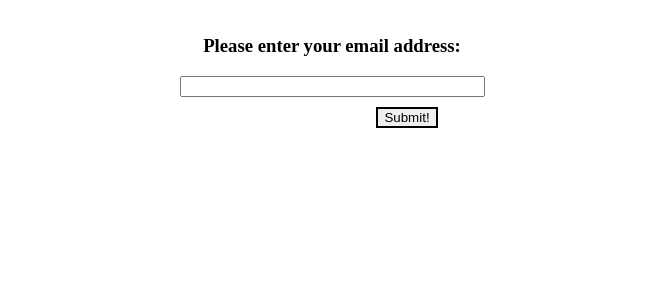
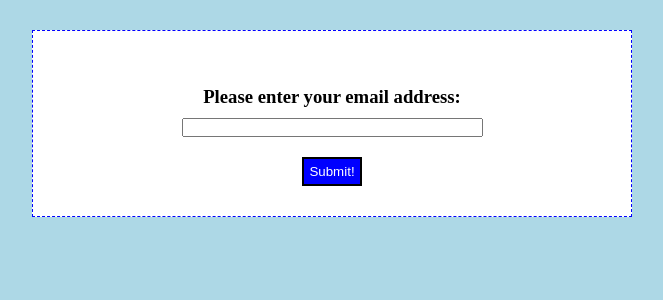
Before and after one commit to blueyedQT/EmailValidationWithDB, a PHP site: page / in a window 1280 px wide. Shown: the top 300 px of the page, without its empty margins (308-971 px from the left). Run offline with PHP 8.4, Linux system fonts and the light colour scheme.

Commit message:
allparts working!

```diff
--- a/index.php
+++ b/index.php
@@ -9,15 +9,16 @@ session_start();
 	<link rel="stylesheet" type="text/css" href="styles.css">
 </head>
 <body>
-	<?php if(!empty($_SESSION['message'])) {
-		echo "<p class='error'>" . $_SESSION['message'] . '</p>';
-		unset($_SESSION['message']);
-	}
-	?>
 	<form action="process.php" method="post">
+		<?php
+		if(!empty($_SESSION['message'])) {
+			echo "<p class='error'>" . $_SESSION['message'] . '</p>';
+			unset($_SESSION['message']);
+		} ?>
 		<h3>Please enter your email address:</h3>
-		<input type="text" size="35" name="email">
-		<input id="button" type="submit" name="submit" value="Submit!">
+		<input class="block" type="text" size="35" name="email">
+		<input class="block button" type="submit" name="submit" value="Submit!">
 	</form>
 </body>
 </html>
+<?php unset($_SESSION) ?>
--- a/styles.css
+++ b/styles.css
@@ -1,22 +1,38 @@
+* {
+	padding: 0;
+	margin: 0;
+}
 body {
 	margin: 0 auto;
-	width: 400px;
+	width: 600px;
 	text-align: center;
 	font-size: 12pt;
+	padding-top: 30px;
+	background-color: lightblue;
+}
+form {
+	border: 1px dashed blue;
+	background-color: white;
+	padding: 20px 10px;
 }
 h3 {
 	margin-top: 35px;
 }
-#button {
+.block {
+	display: block;
+	margin: 10px auto;
+}
+.button {
 	border: 2px solid black;
-	margin-left: 150px;
-	margin-top: 10px;
+	margin-top: 20px;
+	background-color: blue;
+	color: white;
+	padding: 5px;
 }
 p {
 	border: 2px solid black;
 	font-size: 11pt;
 	font-weight: bold;
-	margin-top: 25px;
 }
 p.error {
 	background-color: pink;
@@ -24,8 +40,15 @@ p.error {
 p.sucess {
 	background-color: lightgreen;
 }
+h1 {
+	border-bottom: 1px dashed blue;
+	padding-bottom: 10px;
+	margin: 10px 0;
+}
 h4 {
-	min-width: 150px;
+	min-width: 250px;
 	display: inline-block;
 	text-align: left;
+	padding-top: 5px;
+	border-bottom: 1px dashed lightgray;
 }
```
Also changed, not shown: process.php (+20 -3 lines), sucess.php (+10 -15 lines).
